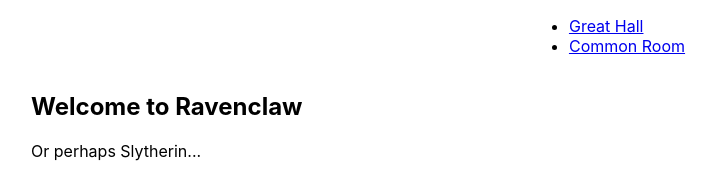
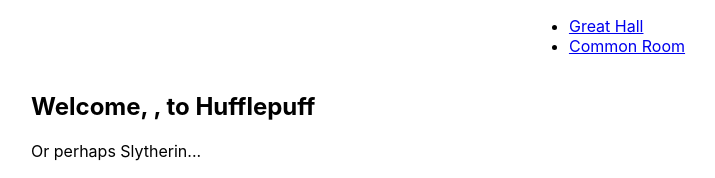
Before and after one commit to Hmndtyphn/harry-potter-house, a React (Create React App) app in the folder client/: page /house in a window 1280 px wide. Shown: the top 178 px of the page, without its empty margins (33-748 px from the left). Built offline with nearby package versions, Linux system fonts and the light colour scheme; no server answers.

Commit message:
server side House model, working on state to get to display common room and user data

```diff
--- a/client/src/pages/House.js
+++ b/client/src/pages/House.js
@@ -16,9 +16,13 @@
 
   const { data: userData } = useQuery(QUERY_ME);
   console.log(userData);
-  const { me, houses } = state;
-  console.log(me);
-
+  const { me, house, wand } = state;
+  const wizard = me.username;
+  const currentHouse = me.house;
+  const myWand = me.wand;
+  console.log(wizard);
+  console.log(currentHouse);
+  console.log(myWand);
 
   useEffect(() => {
     if (userData) {
@@ -32,15 +36,15 @@
   // useEffect(() => {
   //   dispatch({
   //     type: UPDATE_CURRENT_HOUSE,
-  //     house: data.currentHouse
+  //     house: userData.currentHouse
   //   })
-  // }, [state, wizardData, currentHouse, dispatch])
+  // }, [currentHouse, dispatch])
 
   return (
 
     <Box>
       <Container>
-        <h2>Welcome to Ravenclaw</h2>
+        <h2>Welcome, {wizard}, to {currentHouse}</h2>
         <p>Or perhaps Slytherin...</p>
         <Link to="/greathall">Visit the Great Hall</Link>
       </Container>
--- a/client/src/utils/GlobalState.js
+++ b/client/src/utils/GlobalState.js
@@ -8,7 +8,9 @@
   const [state, dispatch] = useWizardReducer({
     // Add to state: questions answered, user answers
     // after login, wizard changes to name of logged in user
-    me: {},
+    me: {
+      house: "Hufflepuff"
+    },
 
     houses: [],
     // currentHouse attached to QUERY_ME
--- a/client/src/utils/reducers.js
+++ b/client/src/utils/reducers.js
@@ -21,11 +21,11 @@
         subjects: [...action.subjects]
       };
 
-    case UPDATE_CURRENT_HOUSE:
-      return {
-        ...state,
-        currentHouse: [...action.currentHouse]
-      };
+    // case UPDATE_CURRENT_HOUSE:
+    //   return {
+    //     ...state,
+    //     currentHouse: {...action.currentHouse}
+    //   };
 
     case UPDATE_HOUSES:
       return {
```
